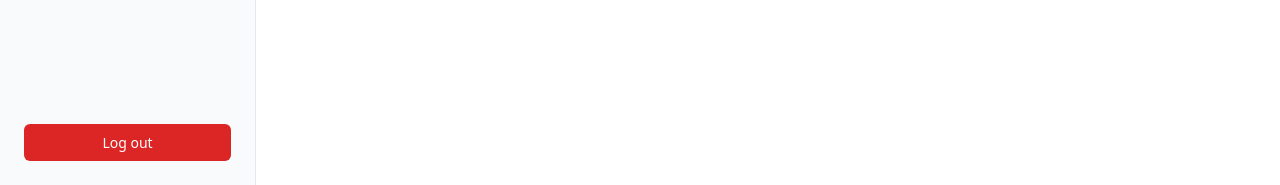
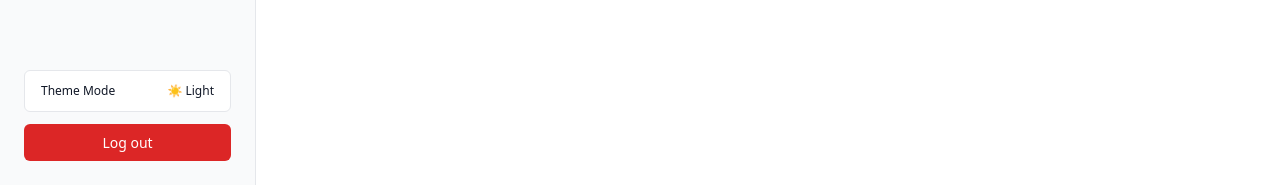
Before and after one commit to tuonganhdo/blockresume, a Next.js app: page /dashboard in a window 1280 px wide. Shown: the part 615-800 px from the top of the page. Built offline with nearby package versions, Linux system fonts and the light colour scheme; no server answers.

Commit message:
Added light/dark theme toggle

```diff
--- a/app/globals.css
+++ b/app/globals.css
@@ -17,7 +17,7 @@
 }
 
 @media (prefers-color-scheme: dark) {
-  :root {
+  :root:not(.light) {
     --background: #0b0f19;
     --foreground: #f9fafb;
     --card-bg: #161e2e;
@@ -27,6 +27,17 @@
     --error-bg: #1f1315;
     --error-text: #f87171;
   }
+}
+
+:root.dark {
+  --background: #0b0f19;
+  --foreground: #f9fafb;
+  --card-bg: #161e2e;
+  --border: #243049;
+  --primary: #3b82f6;
+  --input-bg: #111827;
+  --error-bg: #1f1315;
+  --error-text: #f87171;
 }
 
 body {
--- a/components/NavSidebar.tsx
+++ b/components/NavSidebar.tsx
@@ -1,4 +1,5 @@
 import LogoutButton from "./LogoutButton"
+import ThemeToggle from "./ThemeToggle"
 
 interface NavSidebarProps {
   activeTab: 'resumes' | 'blocks' | 'account'
@@ -35,7 +36,11 @@ export default function NavSidebar({ activeTab, setActiveTab }: NavSidebarProps)
         </nav>
       </div>
 
-      <LogoutButton/>
+      {/* button group for toggling theme + logout */}
+      <div className="flex flex-col gap-3 w-full">
+        <ThemeToggle/>
+        <LogoutButton/>
+      </div>
     </aside>
   )
 }
--- /dev/null
+++ b/components/ThemeToggle.tsx
@@ -0,0 +1,36 @@
+import { useEffect, useState } from "react"
+
+export default function ThemeToggle() {
+    const [isDarkMode, setIsDarkMode] = useState(false)
+
+    // sync theme state with DOM
+    useEffect(() => {
+      const isDark = document.documentElement.classList.contains('dark') ||
+                  (!document.documentElement.classList.contains('light') &&
+                      window.matchMedia('(prefers-color-scheme: dark)').matches)
+      setIsDarkMode(isDark)
+    }, [])
+
+    // toggle theme and manage hooks
+    const toggleTheme = () => {
+      if (isDarkMode) {
+        document.documentElement.classList.remove('dark')
+        document.documentElement.classList.add('light')
+        setIsDarkMode(false)
+      } else {
+        document.documentElement.classList.remove('light')
+        document.documentElement.classList.add('dark')
+        setIsDarkMode(true)
+      }
+    }
+
+    return (
+      <button
+      onClick={toggleTheme}
+      className="w-full text-left px-4 py-3 rounded-md text-xs font-medium border border-app bg-app text-app hover:opacity-80 transition-all flex items-center justify-between"
+      >
+        <span>Theme Mode</span>
+        <span>{isDarkMode ? '🌙 Dark' : '☀️ Light'}</span>
+      </button>
+    )
+}
```
